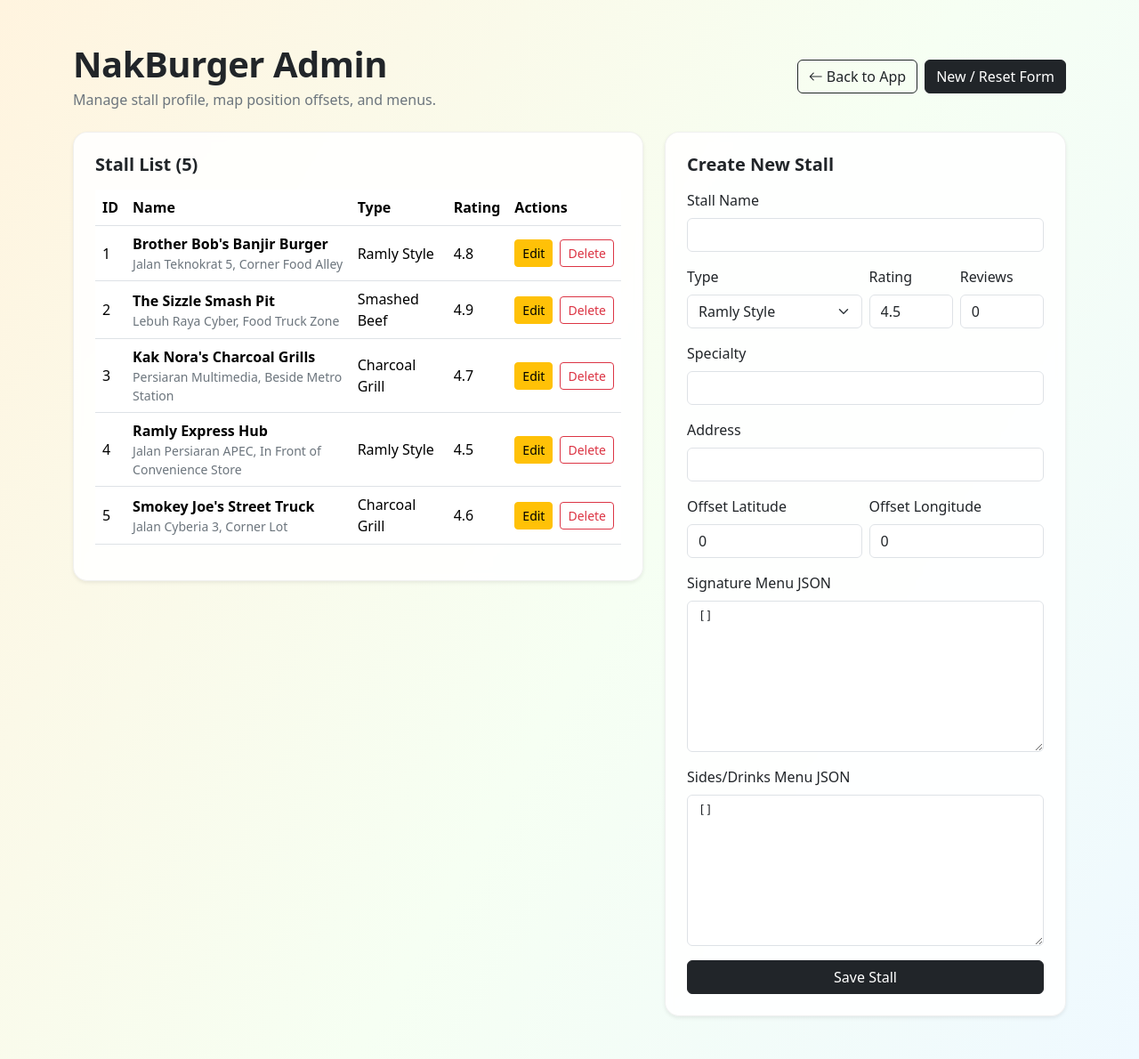
After one commit to mfarhanka/nakburger, a PHP site: page /admin.php in a window 1280 px wide. The commit adds this page. Shown: the whole page at 89% size. Run offline with PHP 8.4, Linux system fonts and the light colour scheme.

Commit message:
Add admin panel for managing burger stalls and load data from JSON

```diff
--- /dev/null
+++ b/admin.php
@@ -0,0 +1,344 @@
+<?php
+session_start();
+
+$dataFile = __DIR__ . DIRECTORY_SEPARATOR . 'data' . DIRECTORY_SEPARATOR . 'stalls.json';
+
+function loadStalls(string $path): array
+{
+    if (!file_exists($path)) {
+        return [];
+    }
+
+    $content = file_get_contents($path);
+    if ($content === false || trim($content) === '') {
+        return [];
+    }
+
+    $decoded = json_decode($content, true);
+    return is_array($decoded) ? $decoded : [];
+}
+
+function saveStalls(string $path, array $stalls): bool
+{
+    $json = json_encode($stalls, JSON_PRETTY_PRINT | JSON_UNESCAPED_UNICODE | JSON_UNESCAPED_SLASHES);
+    if ($json === false) {
+        return false;
+    }
+
+    return file_put_contents($path, $json . PHP_EOL, LOCK_EX) !== false;
+}
+
+function nextId(array $stalls): int
+{
+    if (!$stalls) {
+        return 1;
+    }
+
+    $ids = array_map(static fn($stall) => (int)($stall['id'] ?? 0), $stalls);
+    return max($ids) + 1;
+}
+
+function parseMenuItems(string $jsonText): array
+{
+    $decoded = json_decode($jsonText, true);
+    if (!is_array($decoded)) {
+        throw new RuntimeException('Menu JSON must be a valid JSON array.');
+    }
+
+    $items = [];
+    foreach ($decoded as $item) {
+        if (!is_array($item)) {
+            throw new RuntimeException('Every menu item must be an object.');
+        }
+
+        $items[] = [
+            'name' => trim((string)($item['name'] ?? '')),
+            'price' => (float)($item['price'] ?? 0),
+            'desc' => trim((string)($item['desc'] ?? '')),
+            'emoji' => trim((string)($item['emoji'] ?? '🍔')),
+        ];
+    }
+
+    return $items;
+}
+
+$stalls = loadStalls($dataFile);
+usort($stalls, static fn($a, $b) => ((int)$a['id']) <=> ((int)$b['id']));
+
+if ($_SERVER['REQUEST_METHOD'] === 'POST') {
+    $action = $_POST['action'] ?? '';
+
+    if ($action === 'delete') {
+        $deleteId = (int)($_POST['id'] ?? 0);
+        $stalls = array_values(array_filter($stalls, static fn($stall) => (int)$stall['id'] !== $deleteId));
+
+        if (saveStalls($dataFile, $stalls)) {
+            $_SESSION['flash'] = ['type' => 'success', 'message' => 'Stall deleted.'];
+        } else {
+            $_SESSION['flash'] = ['type' => 'danger', 'message' => 'Failed to delete stall.'];
+        }
+
+        header('Location: admin.php');
+        exit;
+    }
+
+    if ($action === 'save') {
+        try {
+            $id = (int)($_POST['id'] ?? 0);
+            $name = trim((string)($_POST['name'] ?? ''));
+            $type = trim((string)($_POST['type'] ?? ''));
+            $rating = (float)($_POST['rating'] ?? 0);
+            $reviews = (int)($_POST['reviews'] ?? 0);
+            $specialty = trim((string)($_POST['specialty'] ?? ''));
+            $address = trim((string)($_POST['address'] ?? ''));
+            $offsetLat = (float)($_POST['offsetLat'] ?? 0);
+            $offsetLng = (float)($_POST['offsetLng'] ?? 0);
+            $signature = parseMenuItems((string)($_POST['signatureMenu'] ?? '[]'));
+            $sides = parseMenuItems((string)($_POST['sidesMenu'] ?? '[]'));
+
+            if ($name === '' || $type === '' || $address === '') {
+                throw new RuntimeException('Name, type, and address are required.');
+            }
+
+            $payload = [
+                'id' => $id > 0 ? $id : nextId($stalls),
+                'name' => $name,
+                'type' => $type,
+                'rating' => $rating,
+                'reviews' => $reviews,
+                'specialty' => $specialty,
+                'address' => $address,
+                'offsetLat' => $offsetLat,
+                'offsetLng' => $offsetLng,
+                'menu' => [
+                    'signature' => $signature,
+                    'sides' => $sides,
+                ],
+            ];
+
+            $updated = false;
+            foreach ($stalls as $idx => $stall) {
+                if ((int)$stall['id'] === (int)$payload['id']) {
+                    $stalls[$idx] = $payload;
+                    $updated = true;
+                    break;
+                }
+            }
+
+            if (!$updated) {
+                $stalls[] = $payload;
+            }
+
+            usort($stalls, static fn($a, $b) => ((int)$a['id']) <=> ((int)$b['id']));
+
+            if (!saveStalls($dataFile, $stalls)) {
+                throw new RuntimeException('Failed to save data to JSON file.');
+            }
+
+            $_SESSION['flash'] = ['type' => 'success', 'message' => $updated ? 'Stall updated.' : 'Stall created.'];
+            header('Location: admin.php');
+            exit;
+        } catch (Throwable $e) {
+            $_SESSION['flash'] = ['type' => 'danger', 'message' => $e->getMessage()];
+            header('Location: admin.php');
+            exit;
+        }
+    }
+}
+
+$flash = $_SESSION['flash'] ?? null;
+unset($_SESSION['flash']);
+
+$editId = (int)($_GET['edit'] ?? 0);
+$editingStall = null;
+foreach ($stalls as $stall) {
+    if ((int)$stall['id'] === $editId) {
+        $editingStall = $stall;
+        break;
+    }
+}
+
+$defaultStall = [
+    'id' => 0,
+    'name' => '',
+    'type' => 'Ramly Style',
+    'rating' => 4.5,
+    'reviews' => 0,
+    'specialty' => '',
+    'address' => '',
+    'offsetLat' => 0,
+    'offsetLng' => 0,
+    'menu' => ['signature' => [], 'sides' => []],
+];
+
+$formStall = $editingStall ?: $defaultStall;
+?>
+<!DOCTYPE html>
+<html lang="en">
+<head>
+    <meta charset="UTF-8">
+    <meta name="viewport" content="width=device-width, initial-scale=1.0">
+    <title>NakBurger Admin</title>
+    <link href="https://cdn.jsdelivr.net/npm/bootstrap@5.3.3/dist/css/bootstrap.min.css" rel="stylesheet">
+    <link href="https://cdn.jsdelivr.net/npm/bootstrap-icons@1.11.3/font/bootstrap-icons.min.css" rel="stylesheet">
+    <style>
+        body {
+            background: linear-gradient(120deg, #fff4df, #f6fff3 55%, #eff9ff);
+            min-height: 100vh;
+        }
+
+        .brand {
+            font-weight: 800;
+            letter-spacing: -0.5px;
+        }
+
+        .glass {
+            background: rgba(255, 255, 255, 0.88);
+            backdrop-filter: blur(5px);
+            border-radius: 16px;
+            border: 1px solid rgba(0, 0, 0, 0.06);
+        }
+
+        textarea.code {
+            font-family: Consolas, Monaco, monospace;
+            min-height: 170px;
+            font-size: 13px;
+        }
+    </style>
+</head>
+<body>
+    <div class="container py-4 py-lg-5">
+        <div class="d-flex flex-column flex-lg-row justify-content-between align-items-lg-center gap-3 mb-4">
+            <div>
+                <h1 class="brand mb-1">NakBurger Admin</h1>
+                <p class="text-secondary mb-0">Manage stall profile, map position offsets, and menus.</p>
+            </div>
+            <div class="d-flex gap-2">
+                <a class="btn btn-outline-dark" href="index.php"><i class="bi bi-arrow-left"></i> Back to App</a>
+                <a class="btn btn-dark" href="admin.php">New / Reset Form</a>
+            </div>
+        </div>
+
+        <?php if ($flash): ?>
+            <div class="alert alert-<?= htmlspecialchars((string)$flash['type']) ?> shadow-sm" role="alert">
+                <?= htmlspecialchars((string)$flash['message']) ?>
+            </div>
+        <?php endif; ?>
+
+        <div class="row g-4">
+            <div class="col-lg-7">
+                <div class="glass p-3 p-lg-4 shadow-sm">
+                    <h5 class="fw-bold mb-3">Stall List (<?= count($stalls) ?>)</h5>
+                    <div class="table-responsive">
+                        <table class="table align-middle">
+                            <thead>
+                                <tr>
+                                    <th>ID</th>
+                                    <th>Name</th>
+                                    <th>Type</th>
+                                    <th>Rating</th>
+                                    <th>Actions</th>
+                                </tr>
+                            </thead>
+                            <tbody>
+                                <?php if (!$stalls): ?>
+                                    <tr><td colspan="5" class="text-center text-muted py-4">No stalls available yet.</td></tr>
+                                <?php endif; ?>
+                                <?php foreach ($stalls as $stall): ?>
+                                    <tr>
+                                        <td><?= (int)$stall['id'] ?></td>
+                                        <td>
+                                            <div class="fw-semibold"><?= htmlspecialchars((string)$stall['name']) ?></div>
+                                            <div class="small text-secondary"><?= htmlspecialchars((string)$stall['address']) ?></div>
+                                        </td>
+                                        <td><?= htmlspecialchars((string)$stall['type']) ?></td>
+                                        <td><?= number_format((float)$stall['rating'], 1) ?></td>
+                                        <td>
+                                            <div class="d-flex gap-2">
+                                                <a class="btn btn-sm btn-warning" href="admin.php?edit=<?= (int)$stall['id'] ?>">Edit</a>
+                                                <form method="post" onsubmit="return confirm('Delete this stall?');">
+                                                    <input type="hidden" name="action" value="delete">
+                                                    <input type="hidden" name="id" value="<?= (int)$stall['id'] ?>">
+                                                    <button class="btn btn-sm btn-outline-danger" type="submit">Delete</button>
+                                                </form>
+                                            </div>
+                                        </td>
+                                    </tr>
+                                <?php endforeach; ?>
+                            </tbody>
+                        </table>
+                    </div>
+                </div>
+            </div>
+
+            <div class="col-lg-5">
+                <div class="glass p-3 p-lg-4 shadow-sm">
+                    <h5 class="fw-bold mb-3"><?= $editingStall ? 'Edit Stall #' . (int)$formStall['id'] : 'Create New Stall' ?></h5>
+                    <form method="post">
+                        <input type="hidden" name="action" value="save">
+                        <input type="hidden" name="id" value="<?= (int)$formStall['id'] ?>">
+
+                        <div class="mb-3">
+                            <label class="form-label">Stall Name</label>
+                            <input class="form-control" name="name" required value="<?= htmlspecialchars((string)$formStall['name']) ?>">
+                        </div>
+
+                        <div class="row g-2">
+                            <div class="col-6 mb-3">
+                                <label class="form-label">Type</label>
+                                <select class="form-select" name="type" required>
+                                    <?php $types = ['Ramly Style', 'Smashed Beef', 'Charcoal Grill']; ?>
+                                    <?php foreach ($types as $type): ?>
+                                        <option value="<?= htmlspecialchars($type) ?>" <?= $formStall['type'] === $type ? 'selected' : '' ?>><?= htmlspecialchars($type) ?></option>
+                                    <?php endforeach; ?>
+                                </select>
+                            </div>
+                            <div class="col-3 mb-3">
+                                <label class="form-label">Rating</label>
+                                <input class="form-control" type="number" min="1" max="5" step="0.1" name="rating" value="<?= htmlspecialchars((string)$formStall['rating']) ?>">
+                            </div>
+                            <div class="col-3 mb-3">
+                                <label class="form-label">Reviews</label>
+                                <input class="form-control" type="number" min="0" step="1" name="reviews" value="<?= htmlspecialchars((string)$formStall['reviews']) ?>">
+                            </div>
+                        </div>
+
+                        <div class="mb-3">
+                            <label class="form-label">Specialty</label>
+                            <input class="form-control" name="specialty" value="<?= htmlspecialchars((string)$formStall['specialty']) ?>">
+                        </div>
+
+                        <div class="mb-3">
+                            <label class="form-label">Address</label>
+                            <input class="form-control" name="address" required value="<?= htmlspecialchars((string)$formStall['address']) ?>">
+                        </div>
+
+                        <div class="row g-2">
+                            <div class="col-6 mb-3">
+                                <label class="form-label">Offset Latitude</label>
+                                <input class="form-control" type="number" step="0.0001" name="offsetLat" value="<?= htmlspecialchars((string)$formStall['offsetLat']) ?>">
+                            </div>
+                            <div class="col-6 mb-3">
+                                <label class="form-label">Offset Longitude</label>
+                                <input class="form-control" type="number" step="0.0001" name="offsetLng" value="<?= htmlspecialchars((string)$formStall['offsetLng']) ?>">
+                            </div>
+                        </div>
+
+                        <div class="mb-3">
+                            <label class="form-label">Signature Menu JSON</label>
+                            <textarea class="form-control code" name="signatureMenu"><?= htmlspecialchars(json_encode($formStall['menu']['signature'] ?? [], JSON_PRETTY_PRINT | JSON_UNESCAPED_UNICODE | JSON_UNESCAPED_SLASHES)) ?></textarea>
+                        </div>
+
+                        <div class="mb-3">
+                            <label class="form-label">Sides/Drinks Menu JSON</label>
+                            <textarea class="form-control code" name="sidesMenu"><?= htmlspecialchars(json_encode($formStall['menu']['sides'] ?? [], JSON_PRETTY_PRINT | JSON_UNESCAPED_UNICODE | JSON_UNESCAPED_SLASHES)) ?></textarea>
+                        </div>
+
+                        <button class="btn btn-dark w-100" type="submit">Save Stall</button>
+                    </form>
+                </div>
+            </div>
+        </div>
+    </div>
+</body>
+</html>
```
Also changed, not shown: data/stalls.json (added, +207 -0 lines), index.php (+19 -108 lines).
